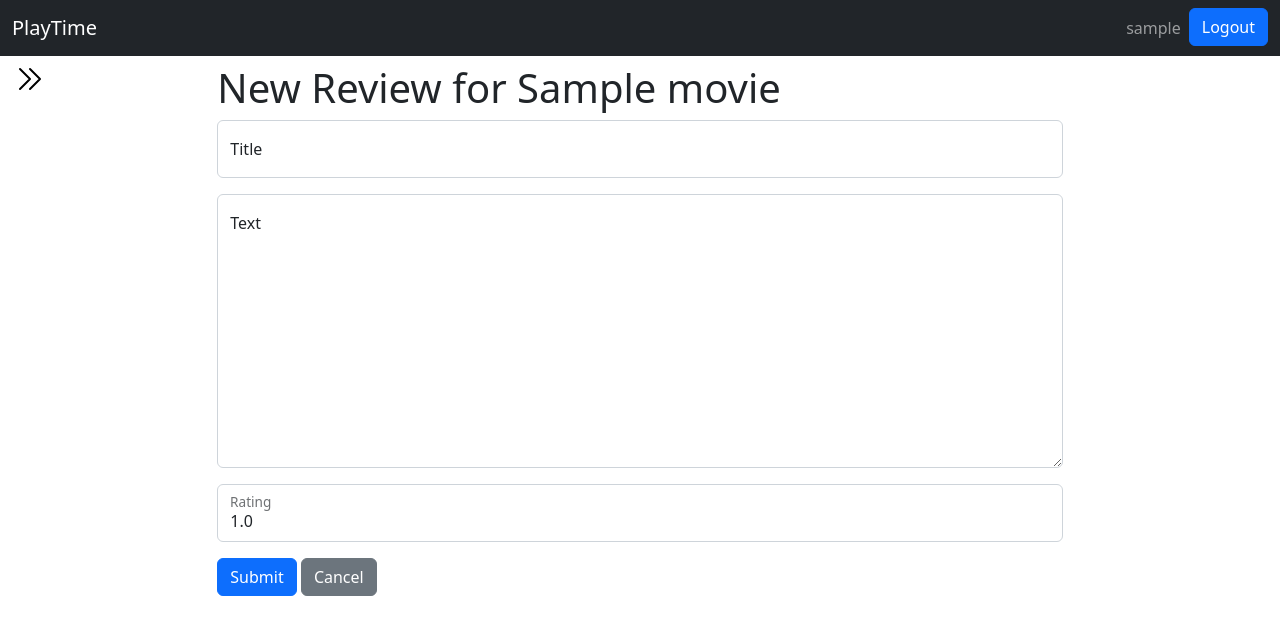
After one commit to basil08/playtime, a Django app: page /review/1/new/ in a window 1280 px wide. The commit adds this page. Shown: the top 635 px of the page. Run offline with Django 4.2, Linux system fonts and the light colour scheme; a user stored in the database is signed in; tables that the repository leaves empty hold one stand-in row (values such as "Sample post").

Commit message:
1. Feature: Implement full review feature

```diff
--- a/movie/forms.py
+++ b/movie/forms.py
@@ -1,6 +1,6 @@
 from django import forms
 import time
-from movie.models import Movie
+from movie.models import Movie, Review
 
 def save_image_file(fp, name, width, height, extension='jpeg'):
   if not name: name = int(time.time())
@@ -35,7 +35,6 @@ class CreateNewMovieForm(forms.ModelForm):
       'on_watchlist',
       'music_by',
       'distributor',
-      'trailer_url',
       'trailer_video',
       'is_franchise',
       'franchise_movies',
@@ -75,3 +74,46 @@ class CreateNewMovieForm(forms.ModelForm):
     if commit:
       movie.save()
     return movie
+
+
+class CreateNewReviewForm(forms.ModelForm):
+  class Meta:
+    model = Review
+    fields = (
+      'title',
+      'text',
+      'rating'
+    )
+
+  def __init__(self, *args, **kwargs):
+    super(CreateNewReviewForm, self).__init__(*args, **kwargs)
+    for field in iter(self.fields):
+      self.fields[field].widget.attrs.update({
+        'class': 'form-control',
+        'placeholder': None
+      })
+      if field == 'text':
+        print('hi')
+        self.fields[field].widget.attrs.update({
+          'rows': 12,
+          'class': 'form-control h-100'
+        })
+
+
+  def save(self, commit=True, *args, **kwargs):
+    review = super(CreateNewReviewForm, self).save(commit=False)
+    created_by = kwargs.pop('created_by', None)
+    movie = kwargs.pop('movie', None)
+
+    if not created_by:
+      raise forms.ValidationError("NO USER ID FOUND")
+    # if not movie:
+    #   raise forms.ValidationError("NO MOVIE TO WRITE REVIEW FOR")
+
+    review.created_by = created_by
+    if movie:
+      review.movie = movie
+
+    if commit:
+      review.save()
+    return review
--- a/movie/models.py
+++ b/movie/models.py
@@ -1,6 +1,7 @@
 from django.db import models
 from django.contrib.auth.models import User
 from embed_video.fields import EmbedVideoField
+
 
 class Movie(models.Model):
   title = models.CharField(max_length=300)
@@ -13,7 +14,6 @@ class Movie(models.Model):
   release_date = models.DateField(null=True, blank=True)
   directors = models.CharField(max_length=400, null=True, blank=True)
 
-  trailer_url = models.URLField(null=True, blank=True)
   trailer_video = EmbedVideoField(null=True, blank=True)
   is_franchise = models.BooleanField(default=False)
   franchise_movies = models.CharField(max_length=500, null=True, blank=True)
@@ -30,7 +30,18 @@ class Movie(models.Model):
   have_watched = models.BooleanField(default=False)
   on_watchlist = models.BooleanField(default=False)
   first_watch = models.DateField(null=True, blank=True)
+  is_reviewed = models.BooleanField(default=False)
 
   created_ts = models.DateTimeField(auto_now_add=True)
   created_by = models.ForeignKey(User, on_delete=models.CASCADE)
   last_updated = models.DateTimeField(auto_now=True)
+
+class Review(models.Model):
+  title = models.CharField(max_length=100, null=True, blank=True)
+  text = models.TextField()
+  rating = models.FloatField(default=1.0)
+  movie = models.ForeignKey(Movie, on_delete=models.CASCADE)
+
+  created_ts = models.DateTimeField(auto_now_add=True)
+  created_by = models.ForeignKey(User, on_delete=models.CASCADE)
+  last_updated = models.DateTimeField(auto_now=True)
--- /dev/null
+++ b/movie/templates/movie/newReview.html
@@ -0,0 +1,36 @@
+{% extends 'layout.html' %}
+
+{% block document_title %}
+<title>New Review | PlayTime</title>
+{% endblock %}
+
+{% block sidebar %}
+{% include 'side-bar.html' %}
+{% endblock %}
+
+{% block main %}
+<div class="mt-2">
+  <div class="mt-2">
+    <h1>New Review for {{ movie.title }}</h1>
+  </div>
+
+  <form action="{% url 'movie:createReview' movie.id %}" method="post">
+    {% csrf_token %}
+    {% for field in form %}
+    <div class="form-floating mb-3">
+      <div class="form-errors">
+        {{ field.errors }}
+      </div>
+      {{ field }}
+      <label for="{{ field.id_for_label }}">{{ field.label }} </label>
+      {% if field.help_text %}
+      <p class="form-text text-muted">{{ field.help_text|safe }}</p>
+      {% endif %}
+    </div>
+    {% endfor %}
+    <button type="submit" class="btn btn-primary">Submit</button>
+    <a href="{% url 'movie:dashboard' %}" class="btn btn-secondary">Cancel</a>
+  </form>
+
+</div>
+{% endblock %}
--- a/movie/urls.py
+++ b/movie/urls.py
@@ -12,5 +12,8 @@ urlpatterns = [
   path('movie/<int:movie_id>/', views.getMovie, name='moviePage'),
   path('new/', views.newMovie, name='new'),
   path('update/<int:movie_id>/', views.updateMovie, name='update'),
-  path('delete/<int:movie_id>/', views.deleteMovie, name='delete')
+  path('delete/<int:movie_id>/', views.deleteMovie, name='delete'),
+  path('review/<int:movie_id>/new/', views.createReview, name='createReview'),
+  path('review/<int:review_id>/update/', views.updateReview, name='updateReview'),
+  path('review/<int:review_id>/delete/', views.deleteReview, name='deleteReview')
 ]
--- a/movie/views.py
+++ b/movie/views.py
@@ -4,8 +4,8 @@ from django.http import HttpResponse, Http404
 from django.core.paginator import Paginator
 from django.contrib import messages
 
-from movie.models import Movie
-from movie.forms import CreateNewMovieForm
+from movie.models import Movie, Review
+from movie.forms import CreateNewMovieForm, CreateNewReviewForm
 
 
 @login_required
@@ -33,7 +33,8 @@ def watchlist(request, username):
 def getMovie(request, movie_id):
   try:
     movie = Movie.objects.get(pk=movie_id)
-    return render(request, "movie/movie-page.html", { 'movie': movie })
+    reviews = Review.objects.filter(movie=movie.id)
+    return render(request, "movie/movie-page.html", { 'movie': movie, 'reviews': reviews })
   except Http404:
     messages.error(request, "Couldn't find movie with id {}".format(movie_id))
     return render(request, "movie/movie-page.html")
@@ -74,3 +75,52 @@ def deleteMovie(request, movie_id):
   except Http404:
     messages.error(request, "Couldn't find movie with id {}".format(movie_id))
     return redirect('movie:dashboard')
+
+# REVIEW
+
+@login_required
+def createReview(request, movie_id):
+  movie = get_object_or_404(Movie, pk=movie_id)
+  if request.method == 'POST':
+    form = CreateNewReviewForm(request.POST)
+    if form.is_valid():
+      form.save(created_by=request.user, movie=movie)
+      movie.is_reviewed = True
+      movie.save()
+      messages.success(request, "Review saved successfully!")
+      return redirect('movie:dashboard')
+    else:
+      messages.error(request, "Errors in form!")
+      return render(request, "movie/newReview.html", { 'errors': form.errors })
+  else:
+    form = CreateNewReviewForm()
+  return render(request, 'movie/newReview.html', { 'form': form, 'movie': movie })
+
+@login_required
+def deleteReview(request, review_id):
+  try:
+    review = get_object_or_404(Review, pk=review_id)
+    reviews = Review.objects.filter(movie=review.movie)
+
+    # make sure that there are no other reviews for this movie
+    # only then, set movie.is_reviewed to False
+    if len(reviews) == 1:
+      movie = get_object_or_404(Movie, pk=review.movie.id)
+      movie.is_reviewed = False
+      movie.save()
+    review.delete()
+    messages.success(request, 'Deleted {}'.format(review_id))
+    return redirect('movie:dashboard')
+  except Http404:
+    messages.error(request, "Couldn't find review with id {}".format(review_id))
+    return redirect('movie:dashboard')
+
+@login_required
+def updateReview(request, review_id):
+  review = get_object_or_404(Review, pk=review_id)
+  form = CreateNewReviewForm(request.POST or None, instance=review)
+  if form.is_valid():
+    form.save(created_by=request.user)
+    messages.success(request, "Review for {} updated successfully!".format(review.movie))
+    return redirect("movie:dashboard")
+  return render(request, "movie/updateReview.html", { 'form': form, 'review': review })
--- /dev/null
+++ b/templates/review-list.html
@@ -0,0 +1,3 @@
+{% for review in reviews %}
+  {% include 'review-card.html' with review=review %}
+{% endfor %}
```
Also changed, not shown: movie/templates/movie/movie-card.html (+13 -1 lines), movie/templates/movie/movie-page.html (+9 -1 lines), movie/templates/movie/updateReview.html (added, +36 -0 lines), templates/review-card.html (added, +23 -0 lines), README.md, movie/migrations/0005_review.py (added), movie/migrations/0006_alter_review_text.py (added), movie/migrations/0007_movie_is_reviewed.py (added), movie/migrations/0008_remove_movie_trailer_url.py (added), movie/migrations/0009_review_rating.py (added).
